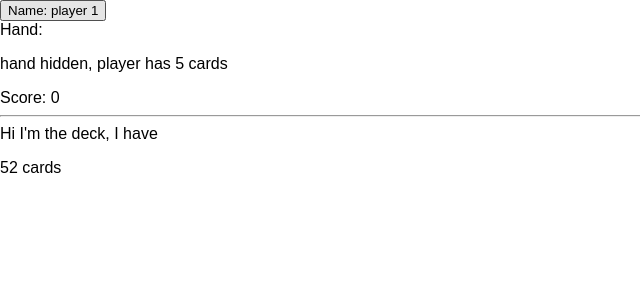
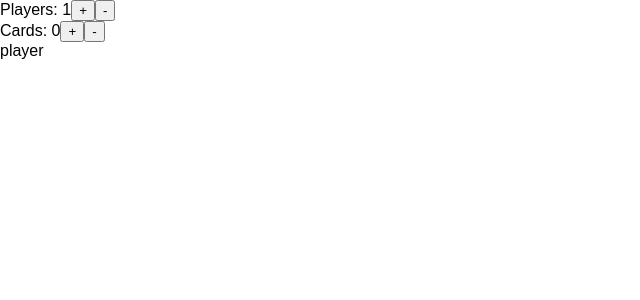
Before and after one commit to card-game-generator/suits-capstone-fsa, a React (Create React App) app: page / in a window 1280 px wide. Shown: the top 300 px of the page, without its empty margins (0-640 px from the left). Built offline with nearby package versions, Linux system fonts and the light colour scheme.

Commit message:
feat: card form

```diff
--- a/src/App.js
+++ b/src/App.js
@@ -1,9 +1,10 @@
 import React, { Component } from 'react';
-import Board from './components/Board/Board';
+// import Board from './components/Board/Board';
+import StartingRules from './components/CreateGame/PhaseForm/StartingRules';
 // import logo from './logo.svg';
 import './App.css';
-import PhaseForm from './components/CreateGame/PhaseForm/PhaseForm';
-const GameContext = React.createContext();
+// import PhaseForm from './components/CreateGame/PhaseForm/PhaseForm';
+// const GameContext = React.createContext();
 
 class App extends Component {
   render() {
@@ -17,7 +18,7 @@ class App extends Component {
       //     <PhaseForm />
       //   </div>
       // </GameContext.Provider>
-      <Board />
+      <StartingRules />
     );
   }
 }
--- /dev/null
+++ b/src/components/CreateGame/PhaseForm/StartingRules.js
@@ -0,0 +1,88 @@
+import React, { Component } from 'react';
+
+export default class StartRules extends Component {
+  constructor() {
+    super();
+    this.state = {
+      players: 1,
+      cards: 0,
+    };
+    this.incrementPlayers = this.incrementPlayers.bind(this);
+    this.incrementCards = this.incrementCards.bind(this);
+
+    this.decrementPlayers = this.decrementPlayers.bind(this);
+    this.decrementCards = this.decrementCards.bind(this);
+  }
+
+  incrementPlayers(event) {
+    this.state.players < 4
+      ? this.setState({
+          name: this.state[event.target.name]++,
+        })
+      : alert('No more than 4 players allowed!');
+  }
+
+  incrementCards(event) {
+    this.state.cards < 53
+      ? this.setState({
+          name: this.state[event.target.name]++,
+        })
+      : alert('No more than 52 cards allowed!');
+  }
+
+  decrementPlayers(event) {
+    this.state.players >= 1 ? this.setState({ name: this.state[event.target.name]-- }) : '';
+  }
+
+  decrementCards(event) {
+    this.state.cards > 0 ? this.setState({ name: this.state[event.target.name]-- }) : '';
+  }
+
+  render() {
+    let playerArr = new Array(this.state.players).fill('player');
+    let cardArr = [];
+    this.state.cards > 0 ? (cardArr = new Array(this.state.cards).fill('card')) : [];
+    let playerIdx = 0;
+    let cardIdx = 0;
+
+    console.log('STATE:', this.state);
+    return (
+      <div>
+        <div>
+          Players: {this.state.players}
+          <button name="players" onClick={this.incrementPlayers}>
+            +
+          </button>
+          <button name="players" onClick={this.decrementPlayers}>
+            -
+          </button>
+        </div>
+        <div>
+          Cards: {this.state.cards}
+          <button name="cards" onClick={this.incrementCards}>
+            +
+          </button>
+          <button name="cards" onClick={this.decrementCards}>
+            -
+          </button>
+        </div>
+        <div>
+          {playerArr.map(player => {
+            {
+              playerIdx++;
+            }
+            return <div key={playerIdx}>{player}</div>;
+          })}
+        </div>
+        <div>
+          {cardArr.map(card => {
+            {
+              cardIdx++;
+            }
+            return <div key={cardIdx}>{card}</div>;
+          })}
+        </div>
+      </div>
+    );
+  }
+}
```
Also changed, not shown: src/components/CreateGame/PhaseForm/WinConditions.js (added).
